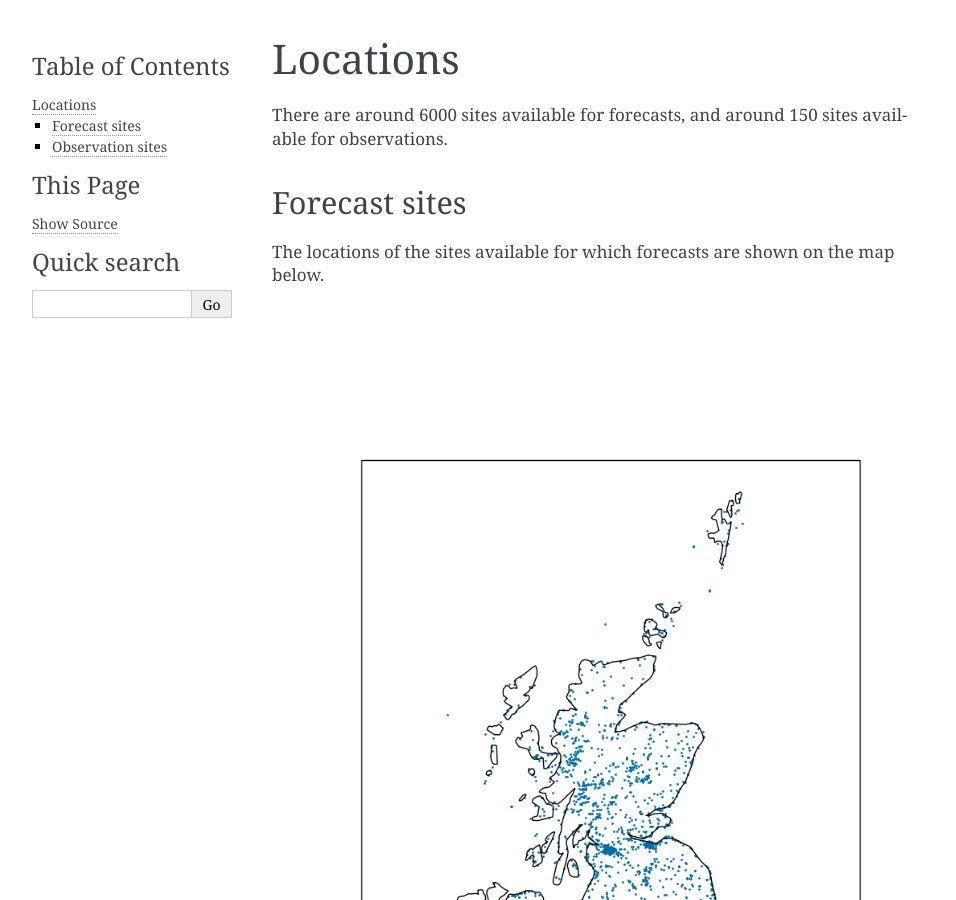
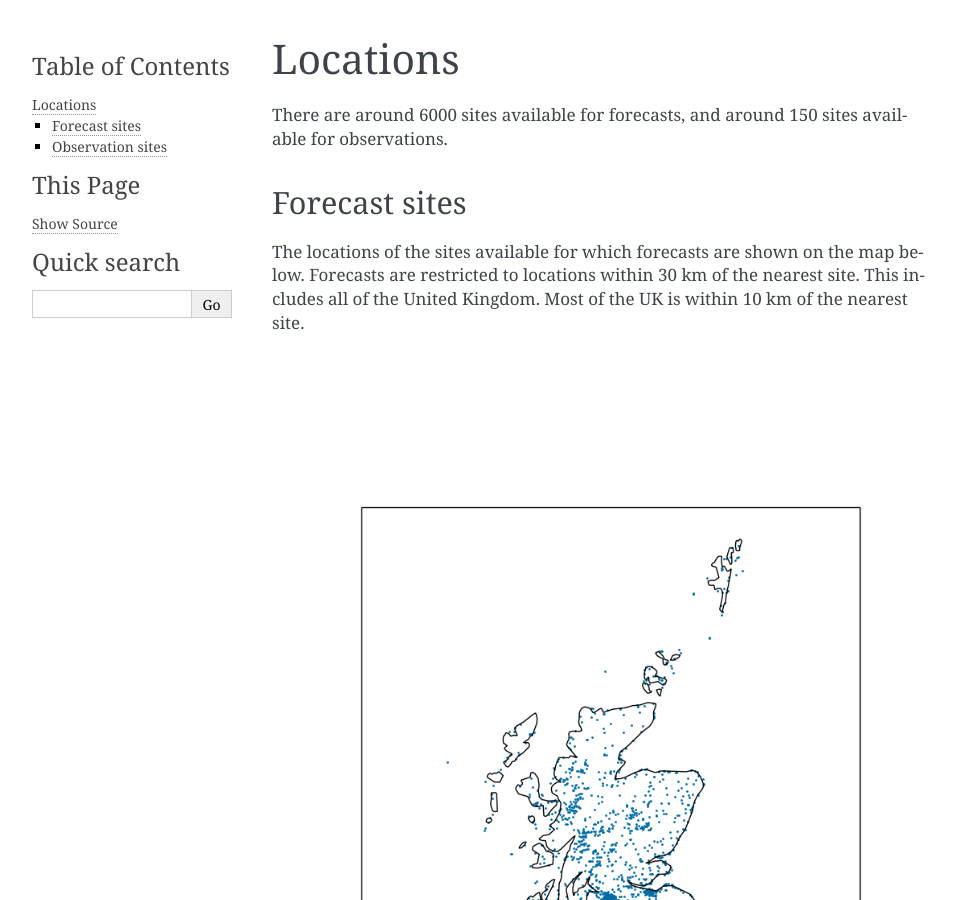
Before and after one commit to EJEP/datapoint-python, a Sphinx documentation site: the page built from docs/locations.rst, in a window 1280 px wide and 900 px high. Shown: the whole window, without its empty margins (148-1104 px from the left). Built offline with Sphinx 7.4.7, drawn with Linux system fonts in a browser that asks for light colours.

Commit message:
Add comment about maximum distance to docs

```diff
--- a/docs/locations.rst
+++ b/docs/locations.rst
@@ -6,9 +6,7 @@ There are around 6000 sites available for forecasts, and around 150 sites availa
 Forecast sites
 --------------
 
-The locations of the sites available for which forecasts are shown on the map below.
-
-.. Forecasts are restricted to locations within 30 km of the nearest site. This includes all of the United Kingdom. Most of the UK is within 10 km of the nearest site.
+The locations of the sites available for which forecasts are shown on the map below. Forecasts are restricted to locations within 30 km of the nearest site. This includes all of the United Kingdom. Most of the UK is within 10 km of the nearest site.
 
 .. figure:: forecast_sites_map.png
    :alt: Map showing the locations of the sites for which forecasts are available.
```
